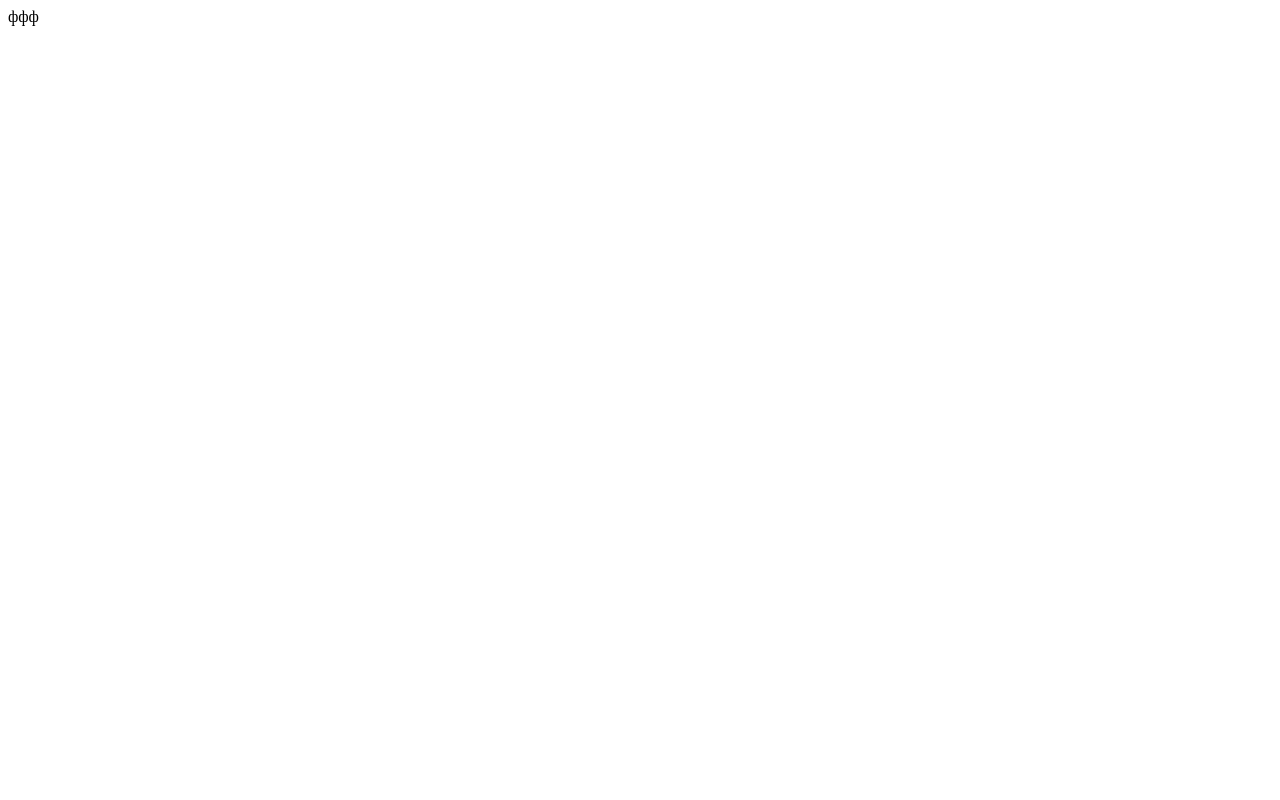
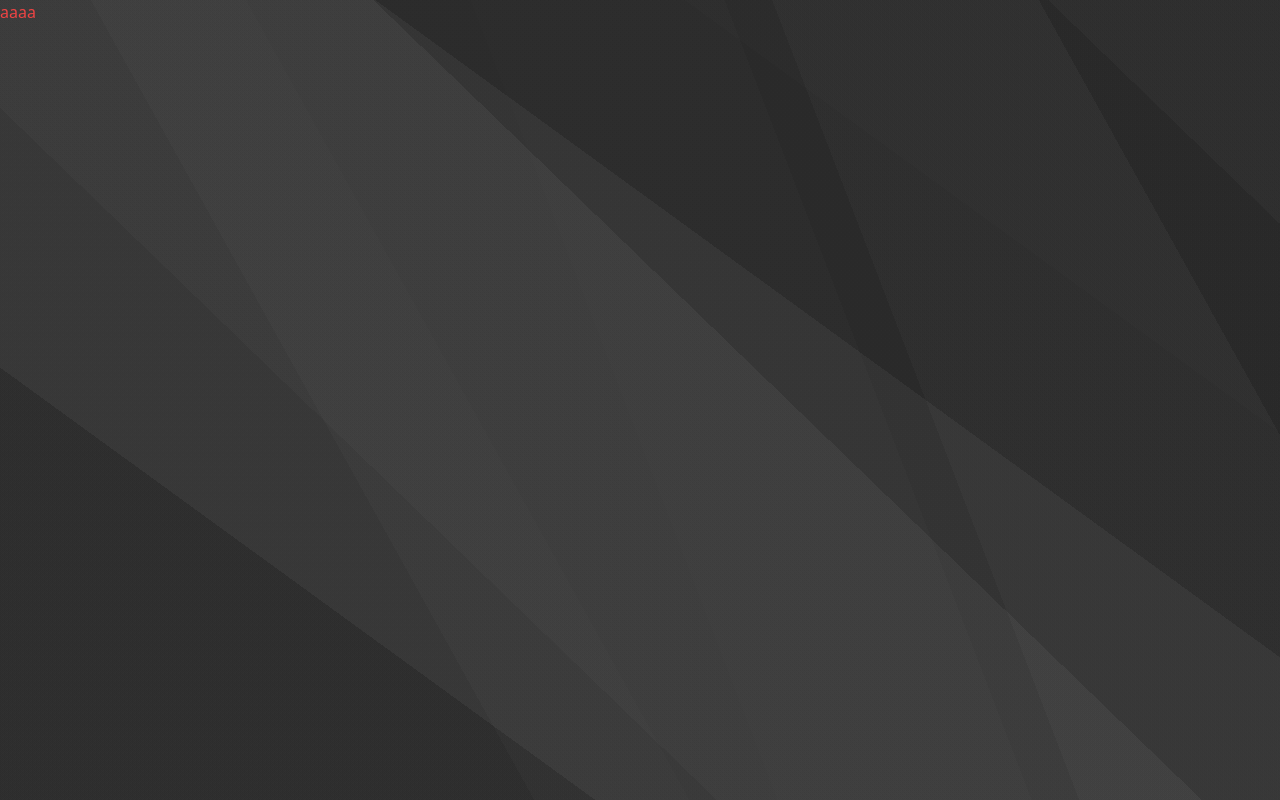
Before and after one commit to Zlus95/zlus_drive, a React (Create React App) app in the folder frontend/: page / in a window 1280 px wide. Built offline with nearby package versions, Linux system fonts and the light colour scheme.

Commit message:
add tailwind

```diff
--- a/frontend/package.json
+++ b/frontend/package.json
@@ -10,6 +10,7 @@
     "react": "^19.1.0",
     "react-dom": "^19.1.0",
     "react-scripts": "5.0.1",
+    "tailwindcss": "3.4.1",
     "web-vitals": "^2.1.4"
   },
   "scripts": {
--- a/frontend/public/index.html
+++ b/frontend/public/index.html
@@ -10,34 +10,11 @@
       content="Web site created using create-react-app"
     />
     <link rel="apple-touch-icon" href="%PUBLIC_URL%/logo192.png" />
-    <!--
-      manifest.json provides metadata used when your web app is installed on a
-      user's mobile device or desktop. See https://developers.google.com/web/fundamentals/web-app-manifest/
-    -->
     <link rel="manifest" href="%PUBLIC_URL%/manifest.json" />
-    <!--
-      Notice the use of %PUBLIC_URL% in the tags above.
-      It will be replaced with the URL of the `public` folder during the build.
-      Only files inside the `public` folder can be referenced from the HTML.
-
-      Unlike "/favicon.ico" or "favicon.ico", "%PUBLIC_URL%/favicon.ico" will
-      work correctly both with client-side routing and a non-root public URL.
-      Learn how to configure a non-root public URL by running `npm run build`.
-    -->
-    <title>React App</title>
+    <title>Drive</title>
   </head>
   <body>
     <noscript>You need to enable JavaScript to run this app.</noscript>
-    <div id="root"></div>
-    <!--
-      This HTML file is a template.
-      If you open it directly in the browser, you will see an empty page.
-
-      You can add webfonts, meta tags, or analytics to this file.
-      The build step will place the bundled scripts into the <body> tag.
-
-      To begin the development, run `npm start` or `yarn start`.
-      To create a production bundle, use `npm run build` or `yarn build`.
-    -->
+    <div id="root" class="UIMainBackground"></div>
   </body>
 </html>
--- a/frontend/src/App.js
+++ b/frontend/src/App.js
@@ -1,5 +1,7 @@
+import "./index.css";
+
 function App() {
-  return <div>ффф</div>;
+  return <div className="text-red-500">aaaa</div>;
 }
 
 export default App;
--- a/frontend/src/index.css
+++ b/frontend/src/index.css
@@ -1,13 +1,13 @@
-body {
-  margin: 0;
-  font-family: -apple-system, BlinkMacSystemFont, 'Segoe UI', 'Roboto', 'Oxygen',
-    'Ubuntu', 'Cantarell', 'Fira Sans', 'Droid Sans', 'Helvetica Neue',
-    sans-serif;
-  -webkit-font-smoothing: antialiased;
-  -moz-osx-font-smoothing: grayscale;
+@tailwind base;
+@tailwind components;
+@tailwind utilities;
+
+
+.UIMainBackground {
+  @apply h-screen w-full;
+  background-image: linear-gradient(216deg, rgba(77, 77, 77, 0.05) 0%, rgba(77, 77, 77, 0.05) 25%, rgba(42, 42, 42, 0.05) 25%, rgba(42, 42, 42, 0.05) 38%, rgba(223, 223, 223, 0.05) 38%, rgba(223, 223, 223, 0.05) 75%, rgba(36, 36, 36, 0.05) 75%, rgba(36, 36, 36, 0.05) 100%), linear-gradient(44deg, rgba(128, 128, 128, 0.05) 0%, rgba(128, 128, 128, 0.05) 34%, rgba(212, 212, 212, 0.05) 34%, rgba(212, 212, 212, 0.05) 57%, rgba(25, 25, 25, 0.05) 57%, rgba(25, 25, 25, 0.05) 89%, rgba(135, 135, 135, 0.05) 89%, rgba(135, 135, 135, 0.05) 100%), linear-gradient(241deg, rgba(55, 55, 55, 0.05) 0%, rgba(55, 55, 55, 0.05) 14%, rgba(209, 209, 209, 0.05) 14%, rgba(209, 209, 209, 0.05) 60%, rgba(245, 245, 245, 0.05) 60%, rgba(245, 245, 245, 0.05) 69%, rgba(164, 164, 164, 0.05) 69%, rgba(164, 164, 164, 0.05) 100%), linear-gradient(249deg, rgba(248, 248, 248, 0.05) 0%, rgba(248, 248, 248, 0.05) 32%, rgba(148, 148, 148, 0.05) 32%, rgba(148, 148, 148, 0.05) 35%, rgba(202, 202, 202, 0.05) 35%, rgba(202, 202, 202, 0.05) 51%, rgba(181, 181, 181, 0.05) 51%, rgba(181, 181, 181, 0.05) 100%), linear-gradient(92deg, hsl(214, 0%, 11%), hsl(214, 0%, 11%));
+
+  input {
+    @apply rounded;
+  }
 }
-
-code {
-  font-family: source-code-pro, Menlo, Monaco, Consolas, 'Courier New',
-    monospace;
-}
--- /dev/null
+++ b/frontend/tailwind.config.js
@@ -0,0 +1,12 @@
+/** @type {import('tailwindcss').Config} */
+module.exports = {
+  content: ["./src/**/*.{js,jsx,ts,tsx}"],
+  theme: {
+    extend: {
+      colors: {
+        primary: "#FF7F50",
+      },
+    },
+  },
+  plugins: [],
+};
```
Also changed, not shown: 1 other file (tests, documents, lock files or other folders).
